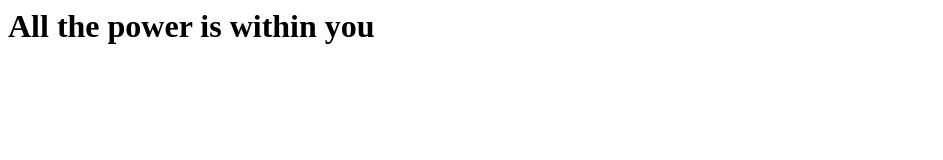
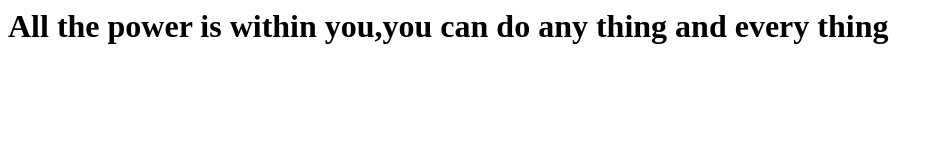
Before and after one commit to Gagan577/secondproject, a plain HTML site: page index.html in a window 1280 px wide. Shown: the whole page, without its empty margins (0-943 px from the left). Drawn offline with Linux system fonts and the light colour scheme.

Commit message:
completed the first quote

```diff
--- a/index.html
+++ b/index.html
@@ -1,6 +1,6 @@
 <html>
 <body>
-<h1>All the power is within you</h1>
+<h1>All the power is within you,you can do any thing and every thing </h1>
 
 </body>
 </html>
```
